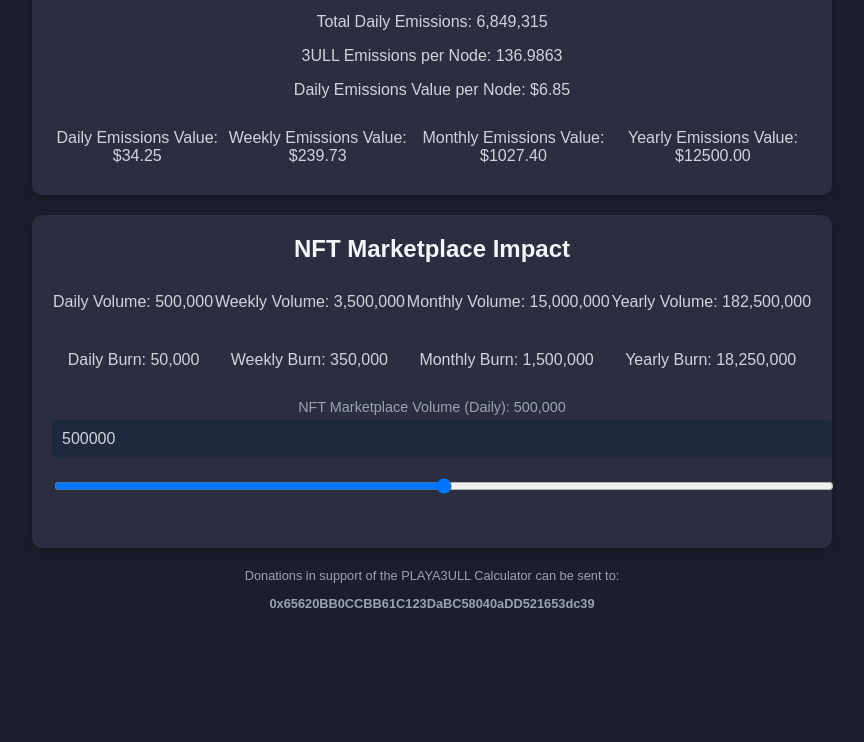
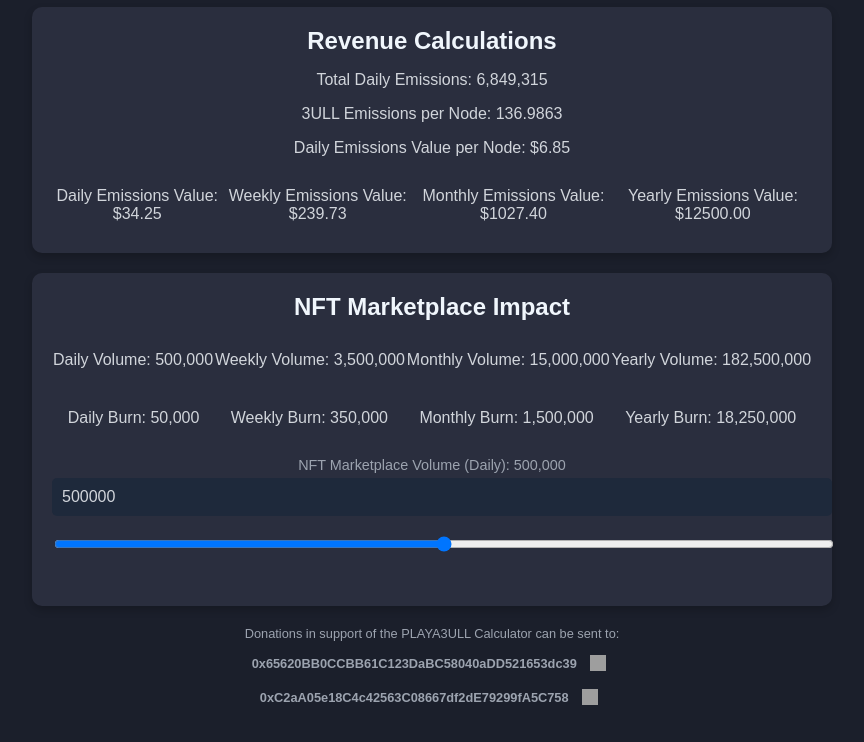
Before and after one commit to CulperCypher/3ULL-Calculator, a plain HTML site: page index.html in a window 1280 px wide. Shown: the part 926-1668 px from the top of the page, without its empty margins (208-1072 px from the left). Before the commit the page ends 1569 px from the top, so only its background shows below. Drawn offline with Linux system fonts and the light colour scheme; no server answers; grey boxes are pictures that could not be loaded.

Commit message:
Update index.html

```diff
--- a/index.html
+++ b/index.html
@@ -120,7 +120,7 @@
     <div id="livePrice">Live 3ULL Price: $<span id="livePriceValue">...</span></div>
 
     <div class="container">
-        <h1></h1>
+        <h1>3ULL Investment Calculator</h1>
 
         <div class="card">
             <div class="input-container">
@@ -188,12 +188,48 @@
         </div>
 
         <div class="disclaimer">
-            <p>Donations in support of the PLAYA3ULL Calculator can be sent to:</p>
-            <p><strong>0x65620BB0CCBB61C123DaBC58040aDD521653dc39</strong></p>
-        </div>
-    </div>
+    <p>Donations in support of the PLAYA3ULL Calculator can be sent to:</p>
+
+    <p>
+        <strong>0x65620BB0CCBB61C123DaBC58040aDD521653dc39</strong>
+        <button class="copy-button" onclick="copyToClipboard('0x65620BB0CCBB61C123DaBC58040aDD521653dc39')">
+            <img src="https://img.icons8.com/material-outlined/24/ffffff/copy.png" alt="Copy Icon">
+        </button>
+    </p>
+
+    <p>
+        <strong>0xC2aA05e18C4c42563C08667df2dE79299fA5C758</strong>
+        <button class="copy-button" onclick="copyToClipboard('0xC2aA05e18C4c42563C08667df2dE79299fA5C758')">
+            <img src="https://img.icons8.com/material-outlined/24/ffffff/copy.png" alt="Copy Icon">
+        </button>
+    </p>
+</div>
+
+<style>
+    .copy-button {
+        background: none;
+        border: none;
+        cursor: pointer;
+        padding-left: 10px;
+        vertical-align: middle;
+    }
+    .copy-button img {
+        width: 16px;
+        height: 16px;
+    }
+</style>
+
+
+
 
     <script>
+	function copyToClipboard(address) {
+        navigator.clipboard.writeText(address).then(() => {
+            alert("Address copied to clipboard!");
+        }).catch(err => {
+            console.error("Failed to copy text: ", err);
+        });
+    }
         // Function to fetch live price
         async function fetchLivePrice() {
             try {
@@ -235,6 +271,8 @@
             const monthlyRevenue = dailyRevenue * 30;
             const yearlyRevenue = dailyRevenue * 365;
 
+
+
             document.getElementById("priceValue").innerText = price.toFixed(4);
             document.getElementById("current3ullValue").innerText = current3ull.toLocaleString();
             document.getElementById("nodesSoldValue").innerText = nodesSold.toLocaleString();
@@ -267,6 +305,7 @@
 
         // Initial calculation on page load
         window.onload = updateValues;
+
     </script>
 
 </body>
```
